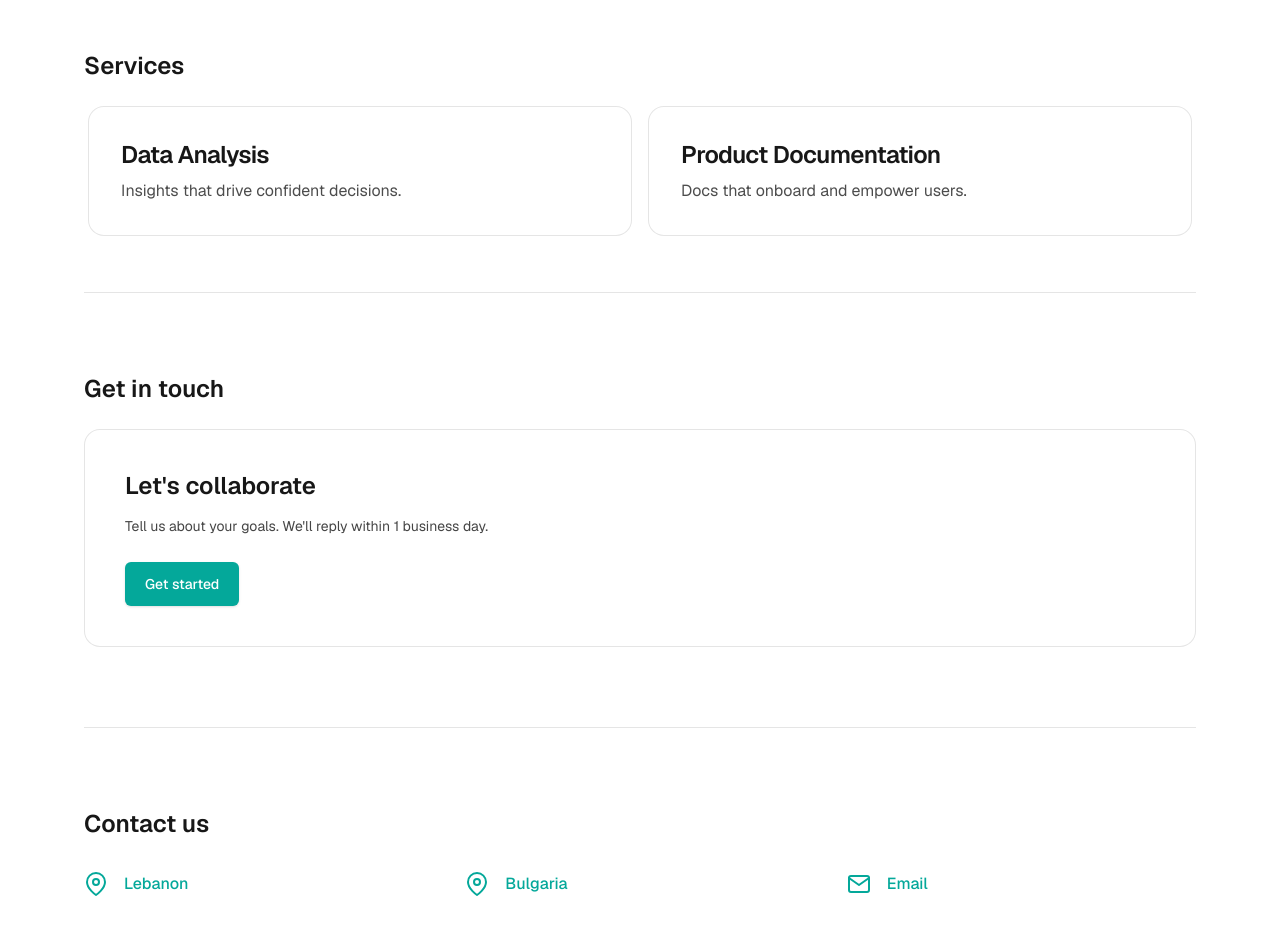
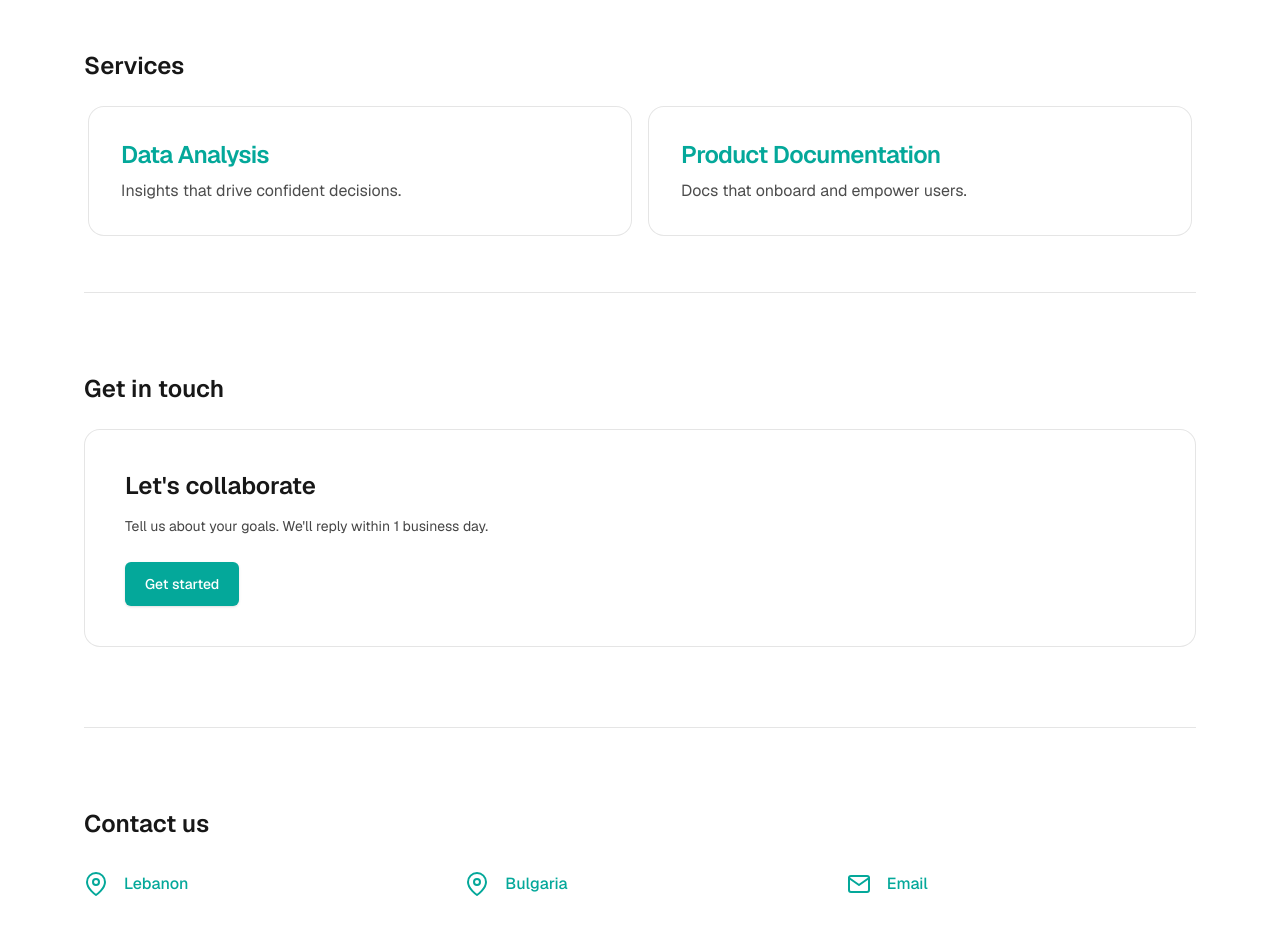
Before and after one commit to Drakhtar359/mozuk-site, a Next.js app in the folder apps/web/: page / in a window 1280 px wide. Shown: the part 1480-2415 px from the top of the page. Built offline with nearby package versions, Linux system fonts and the light colour scheme.

Commit message:
ui(services): make service titles use theme color

```diff
--- a/apps/web/src/components/ServicesCarousel.tsx
+++ b/apps/web/src/components/ServicesCarousel.tsx
@@ -77,7 +77,7 @@ function chunkIntoPages<T>(items: T[], size: number): T[][] {
 function ServiceCard({ title, description }: { title: string; description: string }) {
   return (
     <div className="rounded-2xl border border-black/10 dark:border-white/10 p-6 sm:p-8 hover:shadow-sm transition bg-background">
-      <h3 className="text-xl sm:text-2xl font-semibold tracking-tight">{title}</h3>
+      <h3 className="text-xl sm:text-2xl font-semibold tracking-tight text-[var(--brand)]">{title}</h3>
       <p className="mt-2 text-sm sm:text-base text-black/70 dark:text-white/70">{description}</p>
     </div>
   );
```
